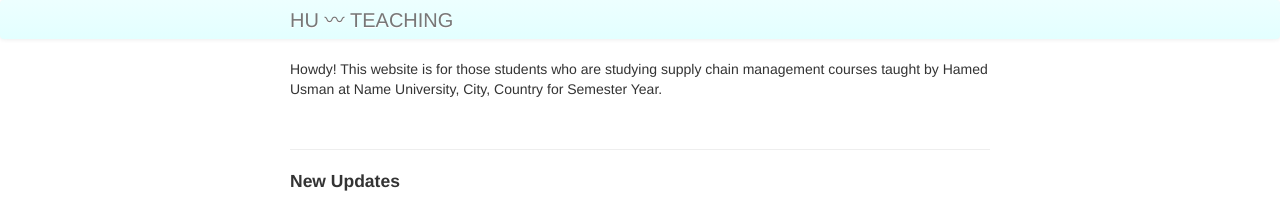
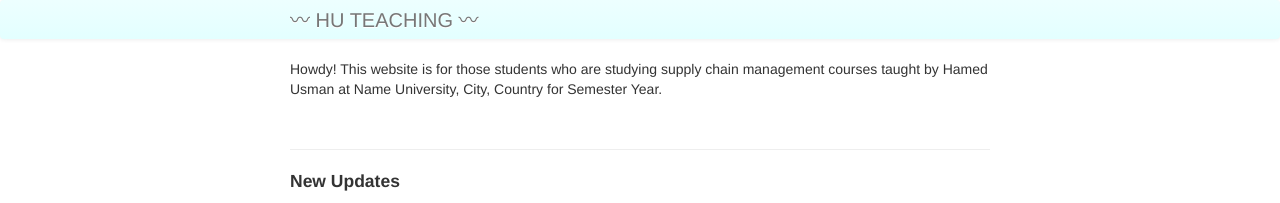
Before and after one commit to 101scm/101scm.github.io, a Jekyll site: the page built from index.md, in a window 1280 px wide. Shown: the top 203 px of the page. Built offline with Jekyll 4.4.1, drawn with Linux system fonts in a browser that asks for light colours.

```diff
--- a/_config.yml
+++ b/_config.yml
@@ -8,7 +8,7 @@ highlighter: rouge
 # Themes are encouraged to use these universal variables
 # so be sure to set them if your theme uses them.
 #
-title : HU 〰 TEACHING
+title : 〰 HU TEACHING 〰
 author :
   name :
   email :
```
